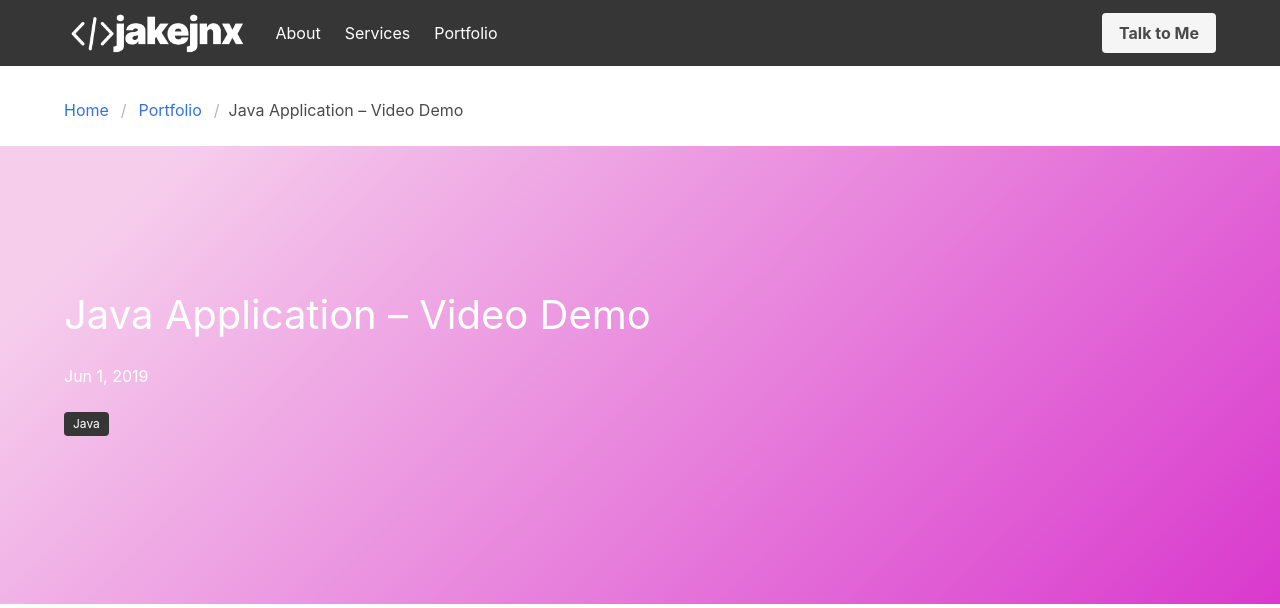
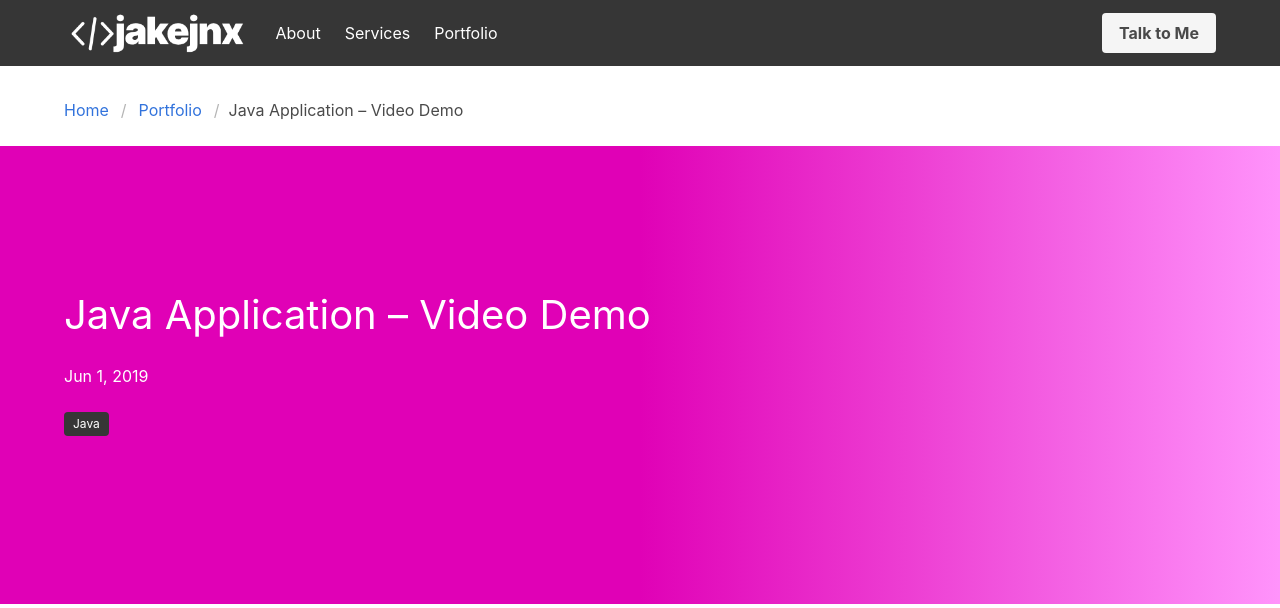
Before and after one commit to jake-jenkins/jjnx-bulma, a Jekyll site: the page built from _portfolio/Java-Application–Video-Demo.md, in a window 1280 px wide. Shown: the top 608 px of the page. Built offline with Jekyll 4.4.1, drawn with Linux system fonts in a browser that asks for light colours; grey boxes are pictures that could not be loaded.

Commit message:
Update head.html

```diff
--- a/_includes/head.html
+++ b/_includes/head.html
@@ -25,10 +25,6 @@
 background: linear-gradient(90deg, rgba(29,33,253,1) 50%, rgba(40,225,255,1) 100%);
 }
 
-.light-blue {
-background-image: linear-gradient( 135deg, #3C8CE7 10%, #00EAFF 100%);
-}
-
 .green {
  background: rgb(7,180,56);
 background: linear-gradient(90deg, rgba(7,180,56,1) 50%, rgba(142,255,40,1) 100%);
@@ -50,7 +46,8 @@ background: linear-gradient(90deg, rgba(103,7,180,1) 50%, rgba(220,40,255,1) 100
 }
 
 .pink {
-background-image: linear-gradient( 135deg, #F6CEEC 10%, #D939CD 100%);
+ background: rgb(224,1,182);
+background: linear-gradient(90deg, rgba(224,1,182,1) 50%, rgba(255,147,251,1) 100%);
 }
 
  </style>
```
